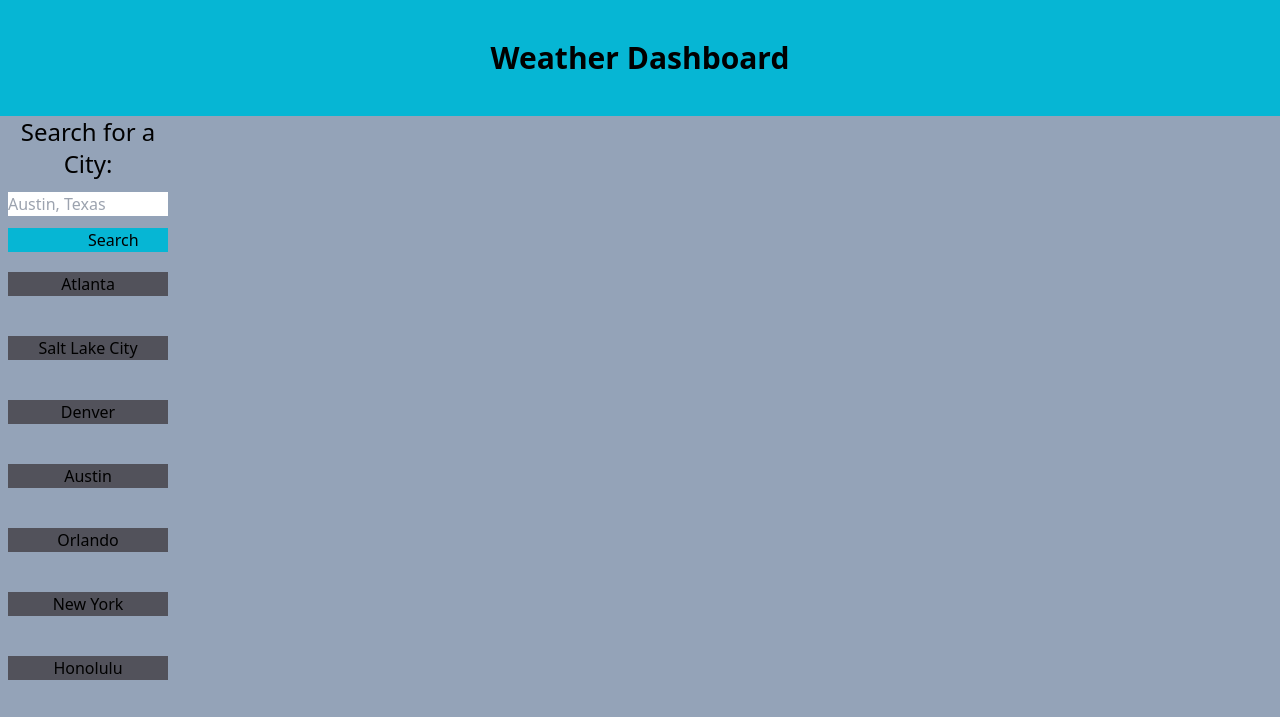
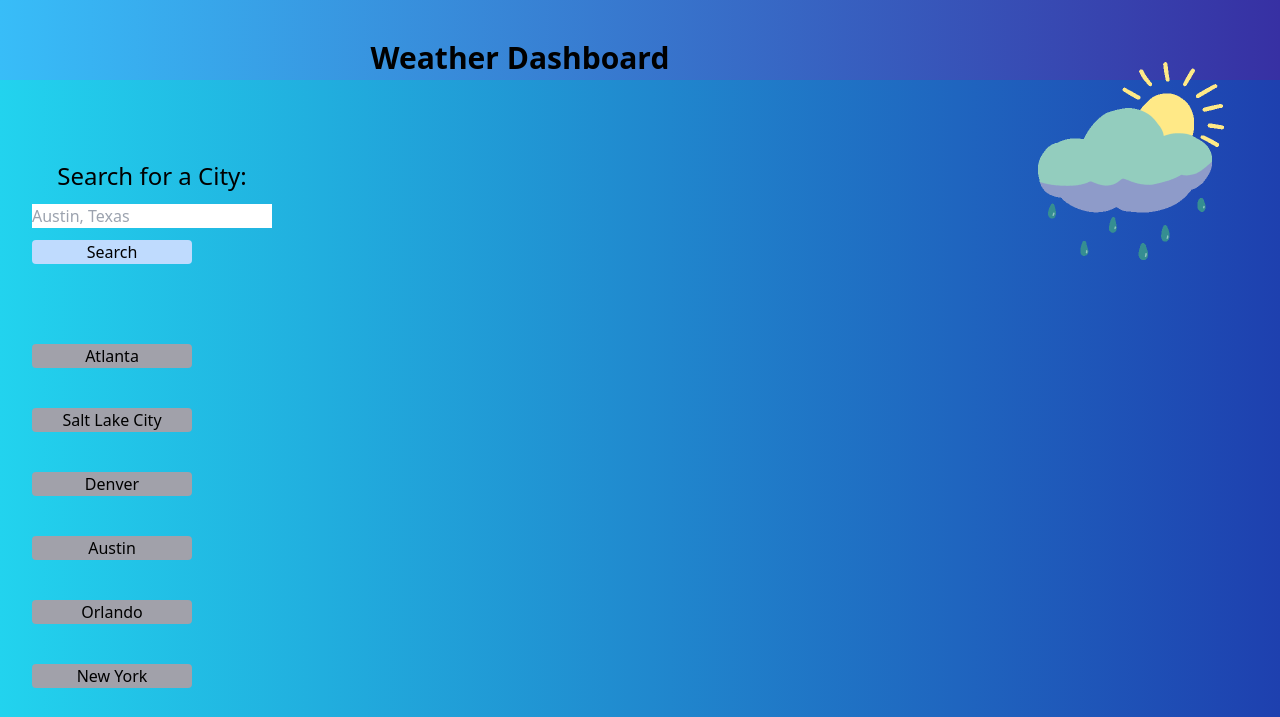
Before and after one commit to brendaleea/Weather-Dashboard, a website: page index.html in a window 1280 px wide. Shown: the top 717 px of the page. Drawn offline with nearby package versions, Linux system fonts and the light colour scheme.

Commit message:
added gif

```diff
--- a/index.html
+++ b/index.html
@@ -4,38 +4,51 @@
     <link rel="stylesheet" href="./style.css" />
     <script src="https://cdn.tailwindcss.com"></script>
 
-    <title>Weather Dashboard</title>
+    <title>Weather Dashboard </title>
+
   </head>
 
-  <body class="bg-slate-400">
-    <header class="text-center text-a p-10 text-3xl font-extrabold bg-cyan-500">
-      Weather Dashboard
+  <body class="h-14 bg-gradient-to-r from-cyan-400 to-blue-800">
+
+    <header class="text-center text-a p-10 text-3xl font-extrabold h-14 bg-gradient-to-r from-sky-400 to-indigo-800">
+
+      <IMG class="gifs"  SRC="./Assets/images/giphy.gif" alt="gif">Weather Dashboard
+
     </header>
 
     <main>
-      <div class="flex gap-3 flex-col w-40  mb-5 text-center ml-2">
+
+
+      <div class="flex gap-3 flex-col w-60  mb-5 text-center ml-8 mt-20">
         <h2 class="text-2xl	">Search for a City:</h2>
 
         <input
           type="text"
           placeholder="Austin, Texas"
-          maxlength="50"
+          maxlength="40"
           size="25"
         />
-        <button class="bg-cyan-500 px-20 hover:bg-white">Search</button>
+        <button class="bg-blue-200 pyx20 w-40 hover:bg-white rounded ">Search</button>
         </div>
 
-        <div class="flex gap-10 flex-col w-40  ml-2"  bg->
-        <button class="bg-zinc-600">Atlanta</button>
-        <button class="bg-zinc-600">Salt Lake City</button>
-        <button class="bg-zinc-600">Denver</button>
-        <button class="bg-zinc-600">Austin</button>
-        <button class="bg-zinc-600">Orlando</button>
-        <button class="bg-zinc-600">New York</button>
-        <button class="bg-zinc-600">Honolulu</button>
-        <button class="bg-zinc-600">Seattle</button>
+        <div class="flex gap-10 flex-col w-40  ml-8 mt-20 " >
+        <button class="bg-zinc-400 hover:bg-white rounded">Atlanta</button>
+        <button class="bg-zinc-400 hover:bg-white rounded ">Salt Lake City</button>
+        <button class="bg-zinc-400 hover:bg-white rounded">Denver</button>
+        <button class="bg-zinc-400 hover:bg-white rounded">Austin</button>
+        <button class="bg-zinc-400 hover:bg-white rounded">Orlando</button>
+        <button class="bg-zinc-400 hover:bg-white rounded">New York</button>
+        <button class="bg-zinc-400 hover:bg-white rounded">Honolulu</button>
+        <button class="bg-zinc-400 hover:bg-white rounded">Seattle</button>
       </div>
 
+      <div class="">
+
+        <p> </p>
+
+
+      </div>
+      <IMG SRC="./Assets/images/giphy.gif" alt="gif">
     </main>
   </body>
   <footer>Created by Brendalee Alcala &#9829;</footer>
--- a/style.css
+++ b/style.css
@@ -66,7 +66,12 @@ margin-left: 15px;
 } */
 
 
+.gifs{
+  width: 20%;
+  float: right;
 
+
+}
 
 
 
```
Also changed, not shown: Assets/images/giphy.gif (added).
